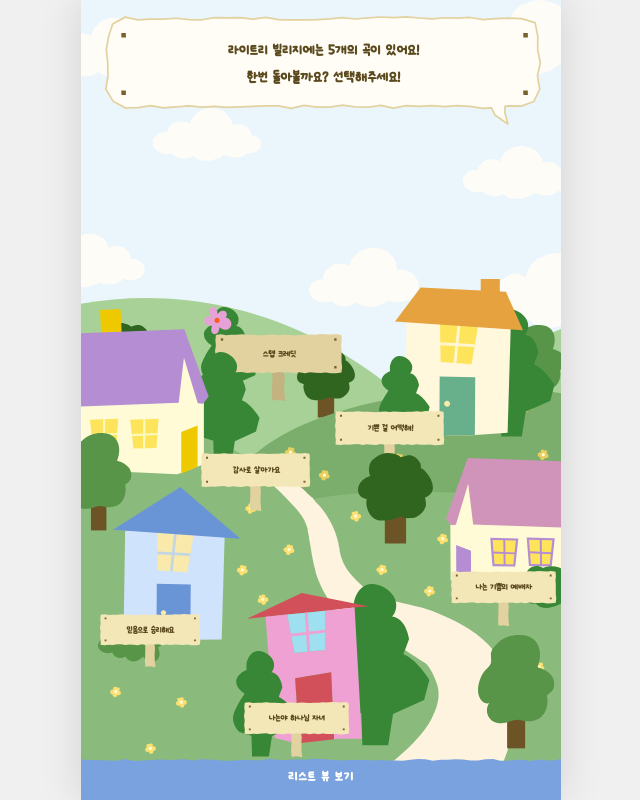
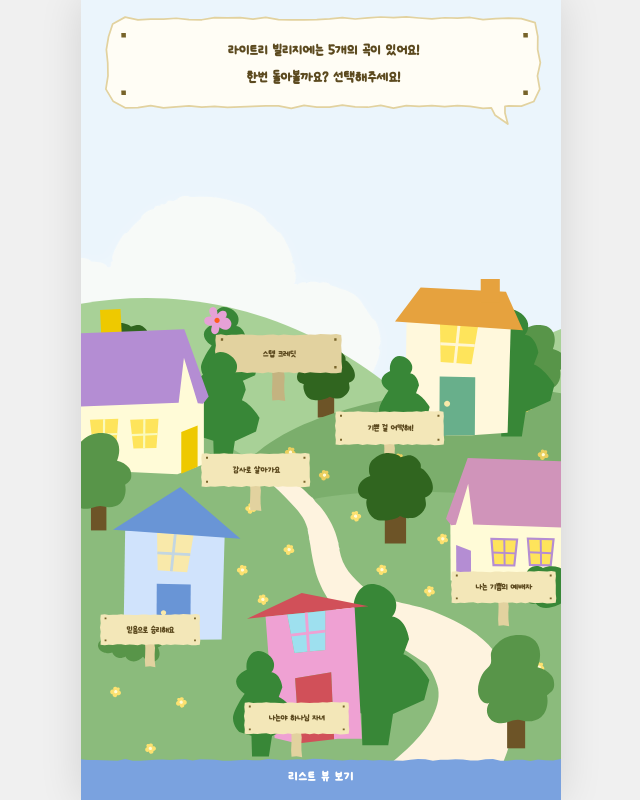
Before and after one commit to isaac-jh/lightree-2026, a React (Vite) app: page /albums/2026/019d85e3-b1c9-73e5-8bdc-0aaf83d68182/home in a window 1280 px wide. Shown: the whole page, without its empty margins (319-959 px from the left). Built offline with nearby package versions, Linux system fonts and the light colour scheme.

Commit message:
feat: cloud

```diff
--- /dev/null
+++ b/src/components/layout/SkyBackgroundClouds.module.css
@@ -0,0 +1,67 @@
+/* ============================================
+   SkyBackgroundClouds — 하늘 배경 위 cloud.svg 패스 레이어
+   ============================================ */
+
+.root {
+  position: absolute;
+  inset: 0;
+  overflow: hidden;
+  pointer-events: none;
+  z-index: 0;
+}
+
+/**
+ * 수평: 뷰포트 오른쪽 밖에서 시작해 왼쪽으로 완전히 빠져나갈 때까지 선형 반복
+ */
+.drift {
+  position: absolute;
+  left: 0;
+  will-change: transform;
+  animation-name: cloudDrift;
+  animation-timing-function: linear;
+  animation-iteration-count: infinite;
+}
+
+/**
+ * 수직: 둥실거리는 느낌 (drift 와 transform 합성은 자식에서 처리)
+ */
+.bob {
+  will-change: transform;
+  animation-name: cloudBob;
+  animation-timing-function: ease-in-out;
+  animation-iteration-count: infinite;
+  animation-direction: alternate;
+}
+
+.img {
+  display: block;
+  width: 100%;
+  height: auto;
+  user-select: none;
+  filter: drop-shadow(0 2px 10px rgba(255, 255, 255, 0.35));
+}
+
+@keyframes cloudDrift {
+  0% {
+    transform: translate3d(105vw, 0, 0);
+  }
+  100% {
+    transform: translate3d(calc(-100% - 20vw), 0, 0);
+  }
+}
+
+@keyframes cloudBob {
+  0% {
+    transform: translate3d(0, 0, 0);
+  }
+  100% {
+    transform: translate3d(0, -12px, 0);
+  }
+}
+
+@media (prefers-reduced-motion: reduce) {
+  /* 이동·흔들림 비활성 — 정적인 단색 하늘만 사용 */
+  .root {
+    display: none;
+  }
+}
--- /dev/null
+++ b/src/components/layout/SkyBackgroundClouds.tsx
@@ -0,0 +1,85 @@
+import React, { useMemo } from 'react';
+import styles from './SkyBackgroundClouds.module.css';
+
+/** 동시에 보이는 구름 개수 (랜덤 파라미터는 마운트 시 1회만 생성) */
+const CLOUD_COUNT = 8;
+
+interface CloudSpec {
+  /** 스테이블 id (리스트 key) */
+  id: string;
+  top: string;
+  width: string;
+  driftDurationSec: number;
+  driftDelaySec: number;
+  bobDurationSec: number;
+  opacity: number;
+}
+
+/**
+ * 마운트 시 한 번만 호출: 세로 위치·가로 속도·진폭 등을 무작위로 부여해 자연스러운 흐름 연출.
+ */
+function buildRandomCloudSpecs(count: number): CloudSpec[] {
+  return Array.from({ length: count }, (_, index) => ({
+    id: `cloud-${index}-${Math.random().toString(36).slice(2, 9)}`,
+    top: `${6 + Math.random() * 78}%`,
+    width: `${20 + Math.random() * 34}vmin`,
+    driftDurationSec: 42 + Math.random() * 78,
+    driftDelaySec: -Math.random() * 110,
+    bobDurationSec: 3.5 + Math.random() * 6,
+    opacity: 0.42 + Math.random() * 0.38,
+  }));
+}
+
+interface SkyBackgroundCloudsProps {
+  /** 부모가 `position: relative`일 때 겹침 기준 (기본 sky 루트) */
+  className?: string;
+}
+
+/**
+ * bg.svg에서 분리한 `cloud.svg`를 여러 겹 쌓아, 오른쪽 바깥에서 왼쪽으로 선형 이동 +
+ * 내부 레이어에서 상하로 부드럽게 흔들리는 애니메이션을 적용한다.
+ * 접근성: `prefers-reduced-motion` 시 이동 애니메이션을 끈다.
+ */
+const SkyBackgroundClouds: React.FC<SkyBackgroundCloudsProps> = ({
+  className,
+}) => {
+  const specs = useMemo(() => buildRandomCloudSpecs(CLOUD_COUNT), []);
+
+  return (
+    <div
+      className={[styles.root, className].filter(Boolean).join(' ')}
+      aria-hidden="true"
+    >
+      {specs.map((spec) => (
+        <div
+          key={spec.id}
+          className={styles.drift}
+          style={{
+            top: spec.top,
+            width: spec.width,
+            opacity: spec.opacity,
+            animationDuration: `${spec.driftDurationSec}s`,
+            animationDelay: `${spec.driftDelaySec}s`,
+          }}
+        >
+          <div
+            className={styles.bob}
+            style={{
+              animationDuration: `${spec.bobDurationSec}s`,
+              animationDelay: `${spec.driftDelaySec * 0.12}s`,
+            }}
+          >
+            <img
+              src="/assets/cloud.svg"
+              className={styles.img}
+              alt=""
+              draggable={false}
+            />
+          </div>
+        </div>
+      ))}
+    </div>
+  );
+};
+
+export default SkyBackgroundClouds;
--- a/src/pages/home/HomePage.module.css
+++ b/src/pages/home/HomePage.module.css
@@ -22,10 +22,7 @@
 .background {
   position: absolute;
   inset: 0;
-  background-image: url('/assets/bg.svg');
-  background-size: cover;
-  background-position: center top;
-  background-repeat: no-repeat;
+  background-color: var(--scene-sky-bg);
   z-index: 0;
 }
 
--- a/src/pages/home/HomePage.tsx
+++ b/src/pages/home/HomePage.tsx
@@ -3,6 +3,7 @@ import { useNavigate } from 'react-router-dom';
 import MainBottomButton, { MainBottomButtonText } from '@/components/buttons/MainBottomButton';
 import VillageHouse from '@/components/village/VillageHouse';
 import { useLocale } from '@/context/LocaleContext';
+import SkyBackgroundClouds from '@/components/layout/SkyBackgroundClouds';
 import styles from './HomePage.module.css';
 
 type Phase = 'home' | 'intro';
@@ -52,8 +53,10 @@ const HomePage: React.FC = () => {
       className={[styles.page, isExiting ? styles.exiting : ''].join(' ')}
       onClick={handleTap}
     >
-      {/* 배경 */}
-      <div className={styles.background} />
+      {/* 배경: bg.svg 기저색 + cloud.svg 애니메이션 */}
+      <div className={styles.background} aria-hidden="true">
+        <SkyBackgroundClouds />
+      </div>
 
       {/* 씬: hill + 집 + 나무 (양 페이즈 공통). 팻말은 /home(VillagePage)에서만 등장 */}
       <div className={styles.scene} aria-hidden="true">
--- a/src/pages/village/VillagePage.module.css
+++ b/src/pages/village/VillagePage.module.css
@@ -8,15 +8,12 @@
   overflow: hidden;
 }
 
-/* ── 배경 (z-0) ── */
+/* ── 배경 (z-0): 예전 bg.svg 기저색 + cloud.svg 레이어(SkyBackgroundClouds) ── */
 
 .background {
   position: absolute;
   inset: 0;
-  background-image: url('/assets/bg.svg');
-  background-size: cover;
-  background-position: center top;
-  background-repeat: no-repeat;
+  background-color: var(--scene-sky-bg);
   z-index: 0;
 }
 
--- a/src/pages/village/VillagePage.tsx
+++ b/src/pages/village/VillagePage.tsx
@@ -7,6 +7,7 @@ import MainBottomButton from '@/components/buttons/MainBottomButton';
 import VillageHouse from '@/components/village/VillageHouse';
 import VillageSign from '@/components/village/VillageSign';
 import { useLocale } from '@/context/LocaleContext';
+import SkyBackgroundClouds from '@/components/layout/SkyBackgroundClouds';
 import styles from './VillagePage.module.css';
 
 type ViewMode = 'grid' | 'list';
@@ -129,8 +130,10 @@ const VillagePage: React.FC = () => {
 
   return (
     <div className={styles.page} ref={pageRef}>
-      {/* 배경 */}
-      <div className={styles.background} />
+      {/* 배경: bg.svg 기저색 + cloud.svg 애니메이션 */}
+      <div className={styles.background} aria-hidden="true">
+        <SkyBackgroundClouds />
+      </div>
 
       {/* 메인 씬 — hill(375×322) 좌표계 */}
       <div className={styles.scene}>
--- a/src/styles/global.css
+++ b/src/styles/global.css
@@ -31,6 +31,12 @@
   --color-text-primary: #1a1a1a;
   --color-text-secondary: #666666;
   --color-border: #e5e5e5;
+
+  /**
+   * Home/Village 공통 하늘 바탕 — 구 `bg.svg` 첫 path fill(#EBF5FC).
+   * 구름은 `SkyBackgroundClouds` + `public/assets/cloud.svg` 로 분리 렌더.
+   */
+  --scene-sky-bg: #ebf5fc;
 
   /* ── 브랜드 색상 ── */
   --color-splash-bg: #f7f562;       /* 스플래시 배경 노란색 */
```
Also changed, not shown: public/assets/cloud.svg (added).
